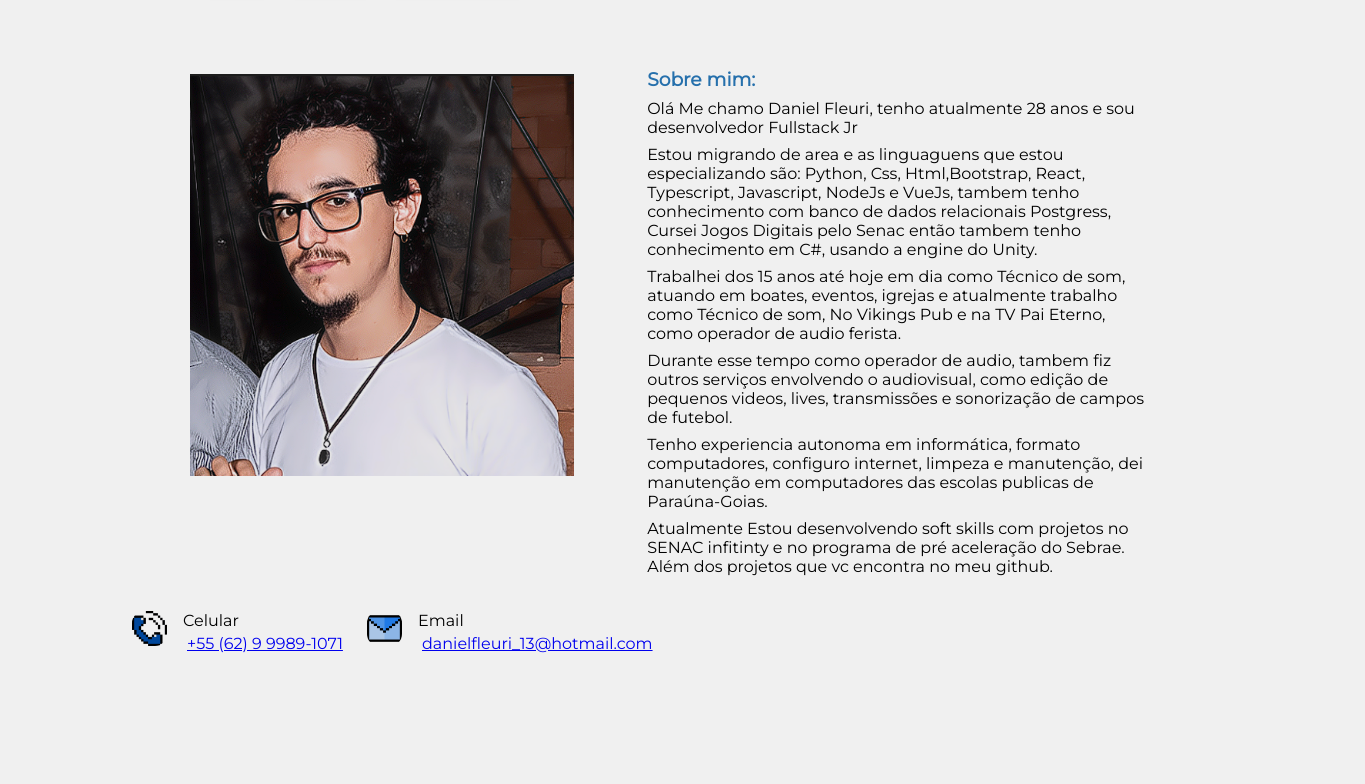
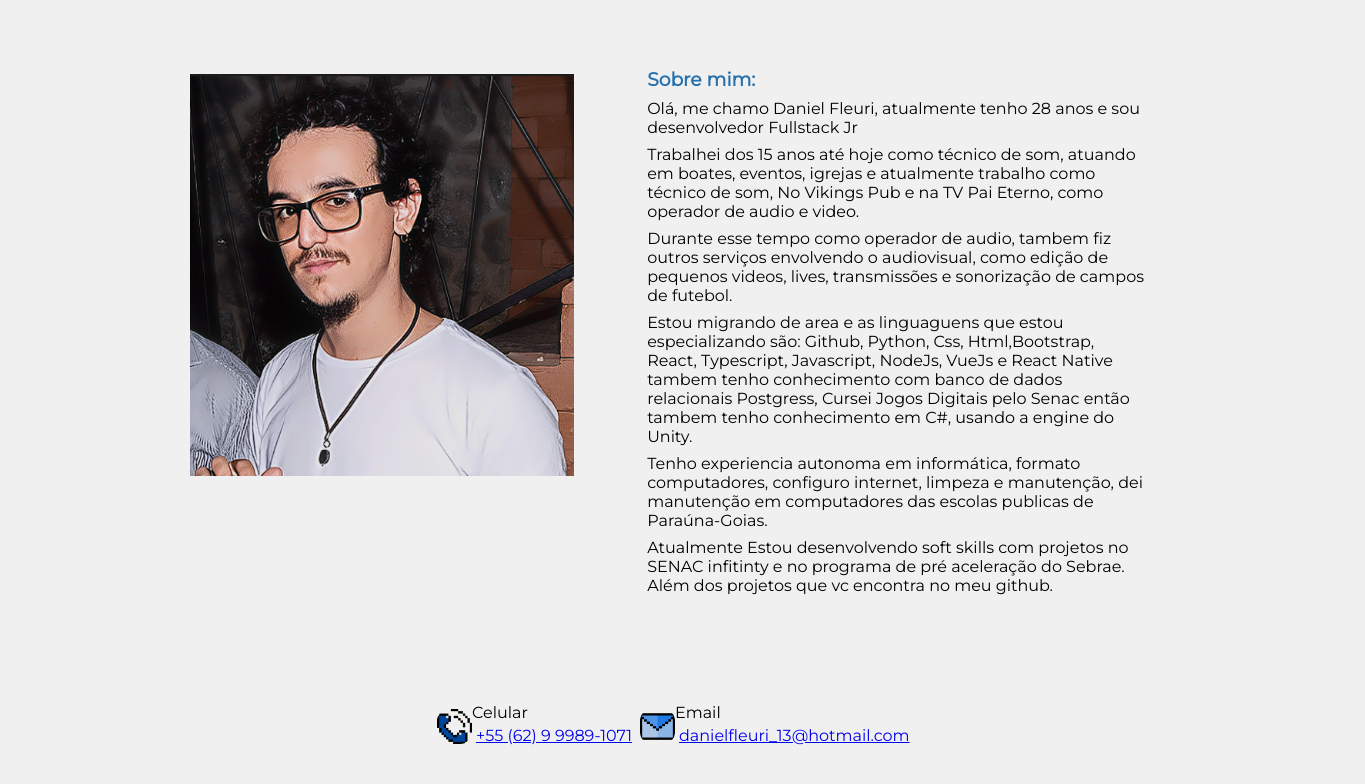
Before and after one commit to danfleuri13/portifolio, a website: page index.html in a window 1280 px wide. Shown: the part 136-920 px from the top of the page, 1365 px wide, since content can reach past the window. Before the commit the page ends 800 px from the top, so only its background shows below. Drawn offline with Linux system fonts and the light colour scheme.

Commit message:
atualizacao

```diff
--- a/index.html
+++ b/index.html
@@ -52,14 +52,14 @@
             <h3>
             Sobre mim:
             </h3>
-                <p>Olá Me chamo Daniel Fleuri, tenho atualmente 28 anos e sou desenvolvedor Fullstack Jr</p>
-                <p>Estou migrando de area e as linguaguens que estou especializando são: Python, Css, Html,Bootstrap, React, Typescript, Javascript, NodeJs e VueJs, tambem tenho conhecimento com banco de dados relacionais Postgress, Cursei Jogos Digitais pelo Senac
-                    então tambem tenho conhecimento em C#, usando a engine do Unity.
-                </p>
-                <p> Trabalhei dos 15 anos até hoje em dia como Técnico de som, atuando em boates, eventos, igrejas e atualmente trabalho como Técnico de som, No Vikings Pub e na TV Pai Eterno,
-                como operador de audio ferista.</p>
+                <p>Olá, me chamo Daniel Fleuri, atualmente tenho 28 anos e sou desenvolvedor Fullstack Jr</p>
+                <p> Trabalhei dos 15 anos até hoje como técnico de som, atuando em boates, eventos, igrejas e atualmente trabalho como técnico de som, No Vikings Pub e na TV Pai Eterno,
+                como operador de audio e video.</p>
                 <p> Durante esse tempo como operador de audio, tambem fiz outros serviços envolvendo o audiovisual, como edição de pequenos videos, lives,
                 transmissões e sonorização de campos de futebol.</p>
+                <p>Estou migrando de area e as linguaguens que estou especializando são: Github, Python, Css, Html,Bootstrap, React, Typescript, Javascript, NodeJs, VueJs e React Native tambem tenho conhecimento com banco de dados relacionais Postgress, Cursei Jogos Digitais pelo Senac
+                então tambem tenho conhecimento em C#, usando a engine do Unity.
+                </p>
                 <p> Tenho experiencia autonoma em informática, formato computadores, configuro internet, limpeza e manutenção,
                 dei manutenção em computadores das escolas publicas de Paraúna-Goias.</p>
                 <p>Atualmente Estou desenvolvendo soft skills com projetos no SENAC infitinty e no programa de pré aceleração do Sebrae.<br> Além dos projetos que vc encontra no meu github.</p>
--- a/public/style.css
+++ b/public/style.css
@@ -161,12 +161,11 @@ html, body {
 }
 
 .contact-item {
-    padding: 4px;
-    min-width: 120%;
+    width: 100%;
+    height: 25vh;
     display: flex;
-    gap: 16px;
-    flex-direction: row;
-    justify-content: center auto;
+    justify-content:center;
+    align-items: center;
 }
 
 .contact-link{
```
